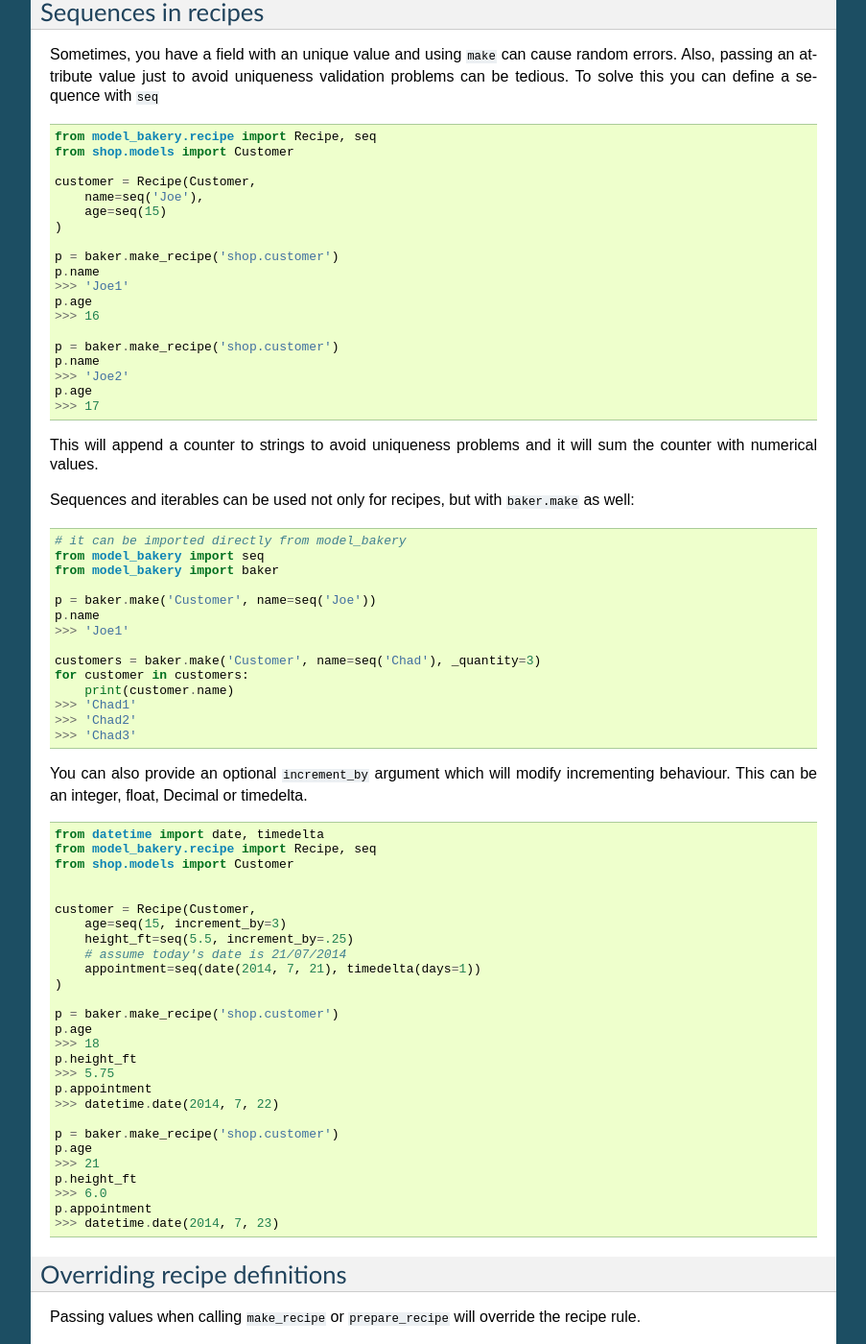
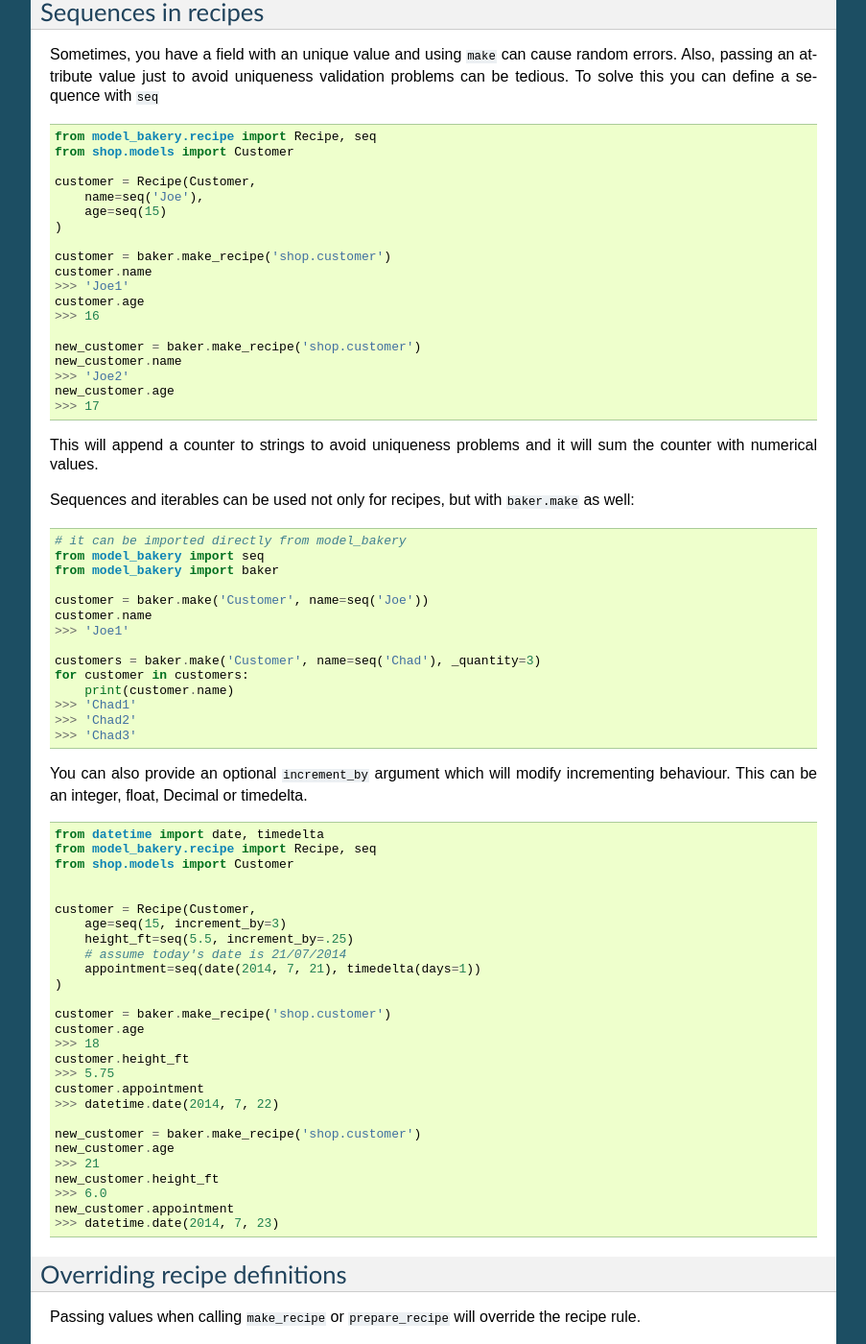
Before and after one commit to model-bakers/model_bakery, a Sphinx documentation site: the page built from docs/source/recipes.rst, in a window 1280 px wide and 1400 px high, scrolled down 3244 px. Shown: the whole window at 96% size, without its empty margins (198-1101 px from the left). Built offline with Sphinx 7.4.7, drawn with Linux system fonts in a browser that asks for light colours; some of the changed text lies outside the part shown.

Commit message:
Rename variables to be more semantic

```diff
--- a/docs/source/recipes.rst
+++ b/docs/source/recipes.rst
@@ -211,16 +211,16 @@ Sometimes, you have a field with an unique value and using ``make`` can cause ra
         age=seq(15)
     )
 
-    p = baker.make_recipe('shop.customer')
-    p.name
+    customer = baker.make_recipe('shop.customer')
+    customer.name
     >>> 'Joe1'
-    p.age
+    customer.age
     >>> 16
 
-    p = baker.make_recipe('shop.customer')
-    p.name
+    new_customer = baker.make_recipe('shop.customer')
+    new_customer.name
     >>> 'Joe2'
-    p.age
+    new_customer.age
     >>> 17
 
 This will append a counter to strings to avoid uniqueness problems and it will sum the counter with numerical values.
@@ -234,8 +234,8 @@ Sequences and iterables can be used not only for recipes, but with ``baker.make`
     from model_bakery import seq
     from model_bakery import baker
 
-    p = baker.make('Customer', name=seq('Joe'))
-    p.name
+    customer = baker.make('Customer', name=seq('Joe'))
+    customer.name
     >>> 'Joe1'
 
     customers = baker.make('Customer', name=seq('Chad'), _quantity=3)
@@ -262,20 +262,20 @@ You can also provide an optional ``increment_by`` argument which will modify inc
         appointment=seq(date(2014, 7, 21), timedelta(days=1))
     )
 
-    p = baker.make_recipe('shop.customer')
-    p.age
+    customer = baker.make_recipe('shop.customer')
+    customer.age
     >>> 18
-    p.height_ft
+    customer.height_ft
     >>> 5.75
-    p.appointment
+    customer.appointment
     >>> datetime.date(2014, 7, 22)
 
-    p = baker.make_recipe('shop.customer')
-    p.age
+    new_customer = baker.make_recipe('shop.customer')
+    new_customer.age
     >>> 21
-    p.height_ft
+    new_customer.height_ft
     >>> 6.0
-    p.appointment
+    new_customer.appointment
     >>> datetime.date(2014, 7, 23)
 
 Overriding recipe definitions
```
Also changed, not shown: other parts of docs/source/recipes.rst (+3 -3 lines).
